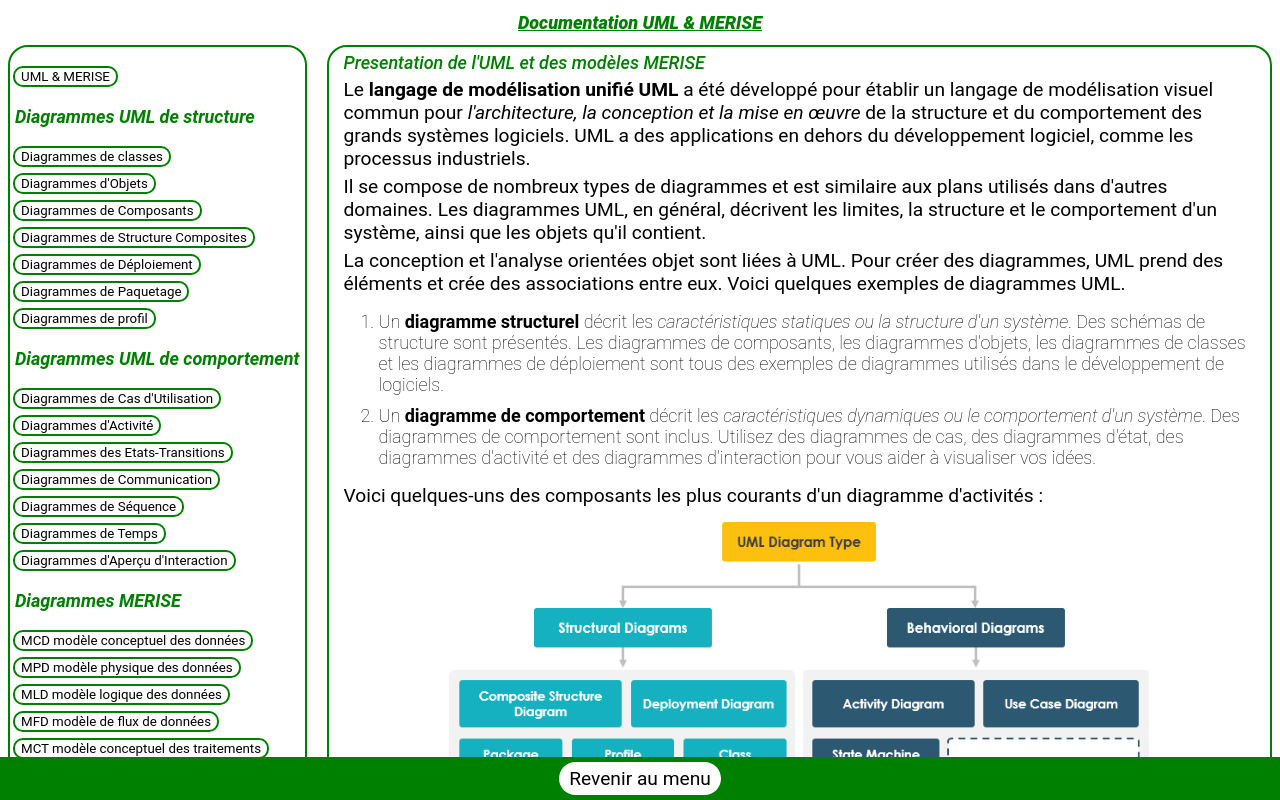
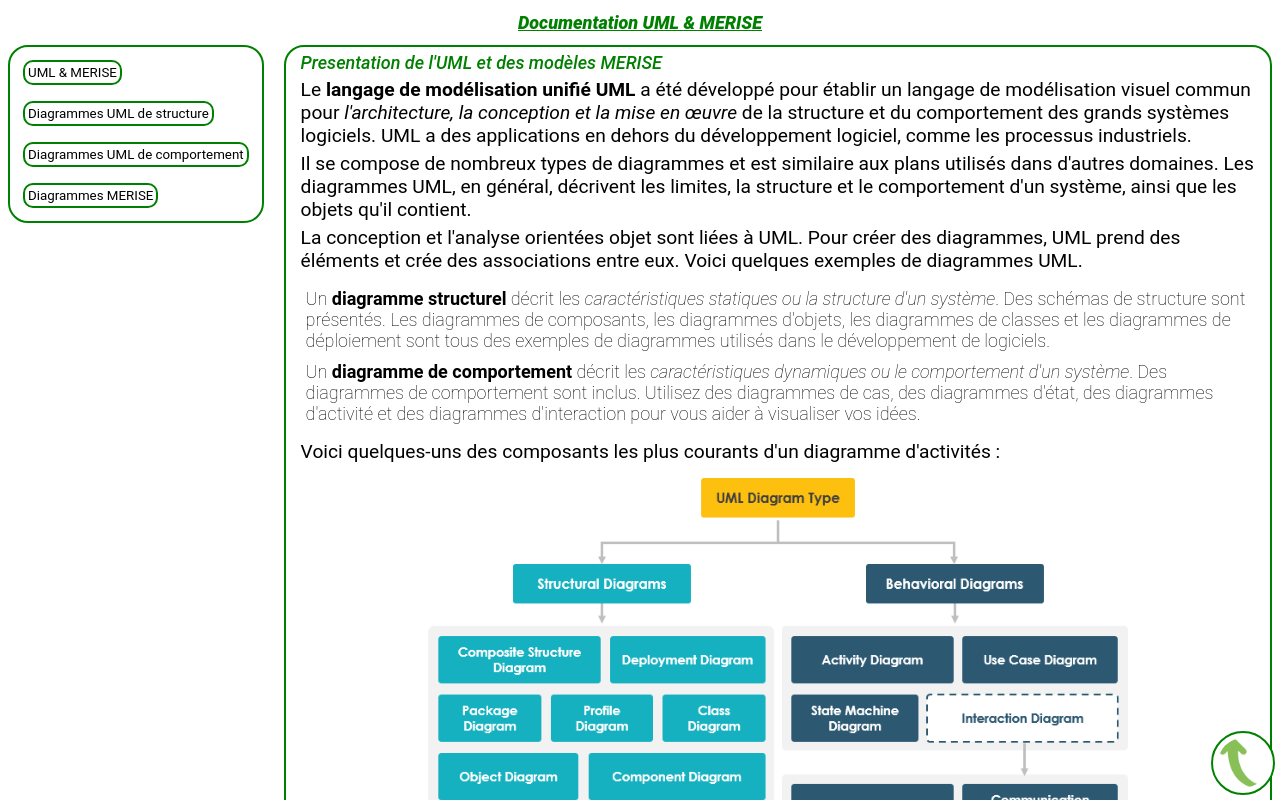
Before and after one commit to 2023-cda-alt-devops-p3/catalog-ag-2-React, a React (Create React App) app: page / in a window 1280 px wide. Shown: the top 800 px of the page. Built offline with nearby package versions, Linux system fonts and the light colour scheme.

Commit message:
feat: :sparkles: arrow Icon to navigate easily and new menu

```diff
--- a/src/components/Footer.jsx
+++ b/src/components/Footer.jsx
@@ -1,9 +1,10 @@
 import React from 'react'
+import Image from './../img/upward-arrow_2268143.png'
 
 const Footer = () => {
     return (
         <footer>
-            <div className="footer"><a href="#HautDePage">Revenir au menu</a></div>
+            <a href='#HautDePage'><img src={Image} alt="icone pour revenir en haut de page" class='img-retour-haut-de-page'/></a>
         </footer>
     )
 }
--- a/src/components/Nav.jsx
+++ b/src/components/Nav.jsx
@@ -2,15 +2,38 @@ import React from 'react'
 
 const Nav = ({ onButtonClick }) => {
 
+    function displayOn(elm) {
+        if (elm.className === "displayOff") {
+            elm.className = "displayOn";
+        } else {
+            elm.className = "displayOff";
+        }
+    }
+
+    function displayStructure() {
+        const elm = document.querySelector('#olStructure')
+        displayOn(elm)
+    }
+
+    function displayComportement() {
+        const elm = document.querySelector('#olComportement')
+        displayOn(elm)
+    }
+
+    function displayMerise() {
+        const elm = document.querySelector('#olMerise')
+        displayOn(elm)
+    }
+
     return (
 
         <nav className="nav">
-            <ol className="navList">
-                <li><button onClick={() => onButtonClick('presentation')}>UML & MERISE</button>
-                </li>
-            </ol>
-            <p className="navTitle">Diagrammes UML de structure</p>
-            <ol className="navList">
+            <div>
+            <button onClick={() => onButtonClick('presentation')}>UML & MERISE</button>
+            </div>
+            <div>
+            <button onClick={displayStructure}>Diagrammes UML de structure</button>
+            <ol className="navList displayOff" id='olStructure'>
                 <li><button onClick={() => onButtonClick('class-diagram')}>Diagrammes de classes</button></li>
                 <li><button onClick={() => onButtonClick('object-diagram')}>Diagrammes d'Objets</button></li>
                 <li><button onClick={() => onButtonClick('componant-diagram')}>Diagrammes de Composants</button></li>
@@ -19,9 +42,10 @@ const Nav = ({ onButtonClick }) => {
                 <li><button onClick={() => onButtonClick('packaging-diagram')}>Diagrammes de Paquetage</button></li>
                 <li><button onClick={() => onButtonClick('profil-diagram')}>Diagrammes de profil</button></li>
             </ol>
-
-            <p className="navTitle">Diagrammes UML de comportement</p>
-            <ol className="navList">
+            </div>
+            <div>
+            <button onClick={displayComportement}>Diagrammes UML de comportement</button>
+            <ol className="navList displayOff" id='olComportement'>
                 <li><button onClick={() => onButtonClick('use-case-diagram')}>Diagrammes de Cas d'Utilisation</button></li>
                 <li><button onClick={() => onButtonClick('activity-diagram')}>Diagrammes d'Activité</button></li>
                 <li><button onClick={() => onButtonClick('transition-state-diagram')}>Diagrammes des Etats-Transitions</button></li>
@@ -30,9 +54,10 @@ const Nav = ({ onButtonClick }) => {
                 <li><button onClick={() => onButtonClick('time-diagram')}>Diagrammes de Temps</button></li>
                 <li><button onClick={() => onButtonClick('interaction-diagram')}>Diagrammes d'Aperçu d'Interaction</button></li>
             </ol>
-
-            <p className="navTitle">Diagrammes MERISE</p>
-            <ol className="navList">
+            </div>
+            <div>
+            <button onClick={displayMerise}>Diagrammes MERISE</button>
+            <ol className="navList displayOff" id='olMerise'>
                 <li><button onClick={() => onButtonClick('MCD')}>MCD modèle conceptuel des données</button></li>
                 <li><button onClick={() => onButtonClick('MPD')}>MPD modèle physique des données</button></li>
                 <li><button onClick={() => onButtonClick('MLD')}>MLD modèle logique des données</button></li>
@@ -40,6 +65,7 @@ const Nav = ({ onButtonClick }) => {
                 <li><button onClick={() => onButtonClick('MCT')}>MCT modèle conceptuel des traitements</button>
                 </li>
             </ol>
+            </div>
         </nav>
     )
 }
--- a/src/index.css
+++ b/src/index.css
@@ -38,24 +38,18 @@
   padding: 0px 0px;
 }
 
-.navList a {
-  text-decoration: none;
-  color: black;
-}
-
 .page {
   display: flex;
   flex-direction: row;
   min-height: 100%;
   position: relative;
-  padding-bottom: 20px;
 }
 
 .section {
   border: 2px solid green;
   border-radius: 20px;
   margin-left: 20px;
-  margin-bottom: 20px;
+  margin-bottom: 50px;
 }
 
 .footer a {
@@ -126,6 +120,7 @@ button {
   border: green solid 2px;
   border-radius: 10px;
   margin: 3px 3px;
+  padding: 3px;
 }
 
 button:hover {
@@ -134,12 +129,53 @@ button:hover {
   color: white;
 }
 
-.footer {
+.displayOff {
+  display: none;
+}
+
+.displayOn {
+  display: block;
+}
+
+ol li {
+  list-style-type: none;
+}
+
+ol {
+  padding-inline-start: 10px !important;
+}
+
+ol button {
+  border: grey solid 2px;
+  border-radius: 10px;
+  margin: 3px 3px;;
+}
+
+ol button:hover {
+  cursor: pointer;
+  background-color: grey;
+  color: white;
+}
+
+.nav div {
+  margin: 10px;
+}
+
+.nav li {
+  margin: 10px 0px;
+}
+
+.img-retour-haut-de-page {
   position: fixed;
-  left: 0;
-  bottom: 0;
-  width: 100%;
-  background-color: green;
-  text-align: center;
-  padding: 10px 0px;
+  right: 5px;
+  bottom: -5px;
+  height: 50px;
+  width: auto;
+  border: green solid 2px;
+  border-radius: 50%;
+  padding: 5px;
 }
+
+.img-retour-haut-de-page:hover {
+  cursor: pointer;
+}
```
Also changed, not shown: src/img/upward-arrow_2268143.png (added).
